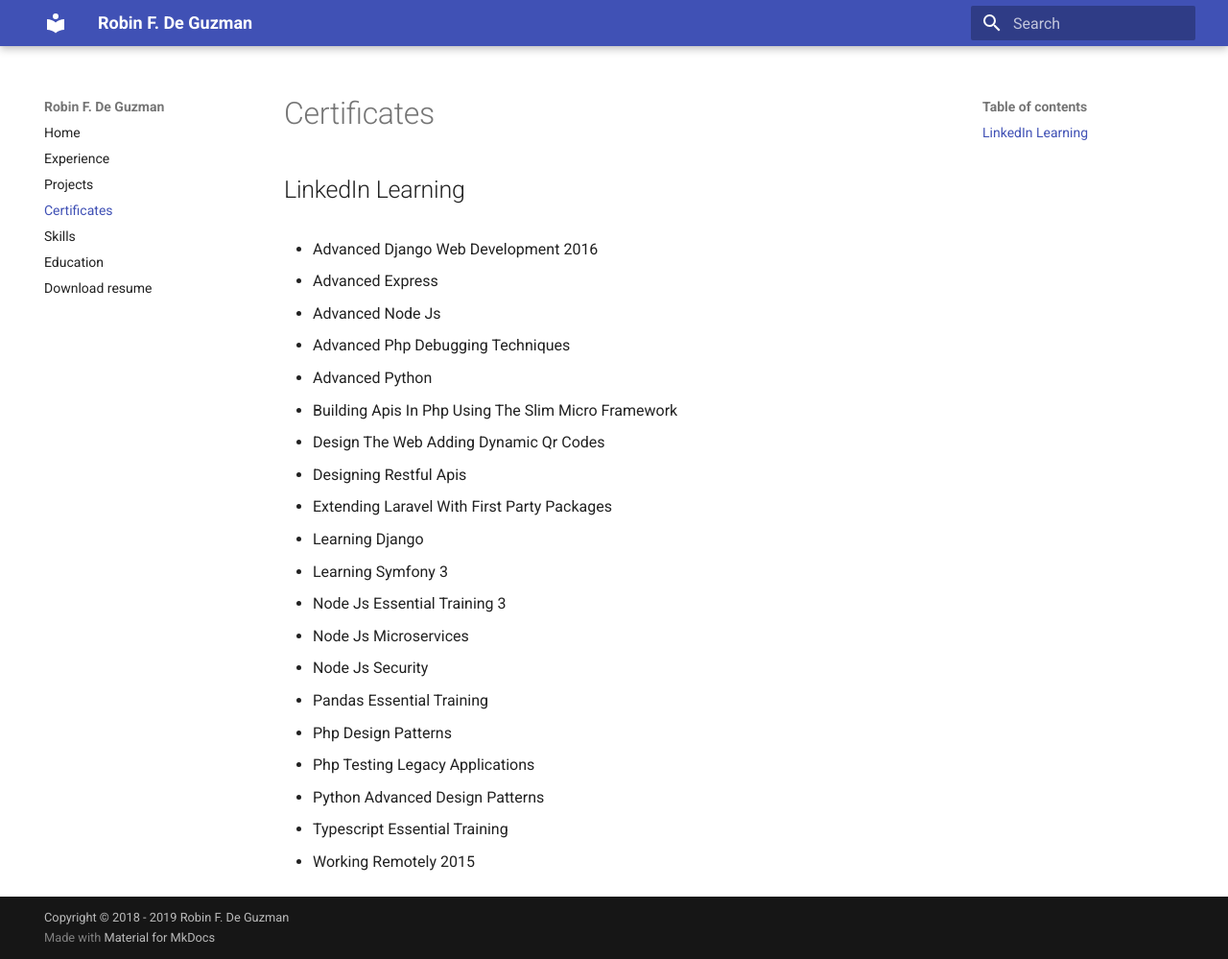
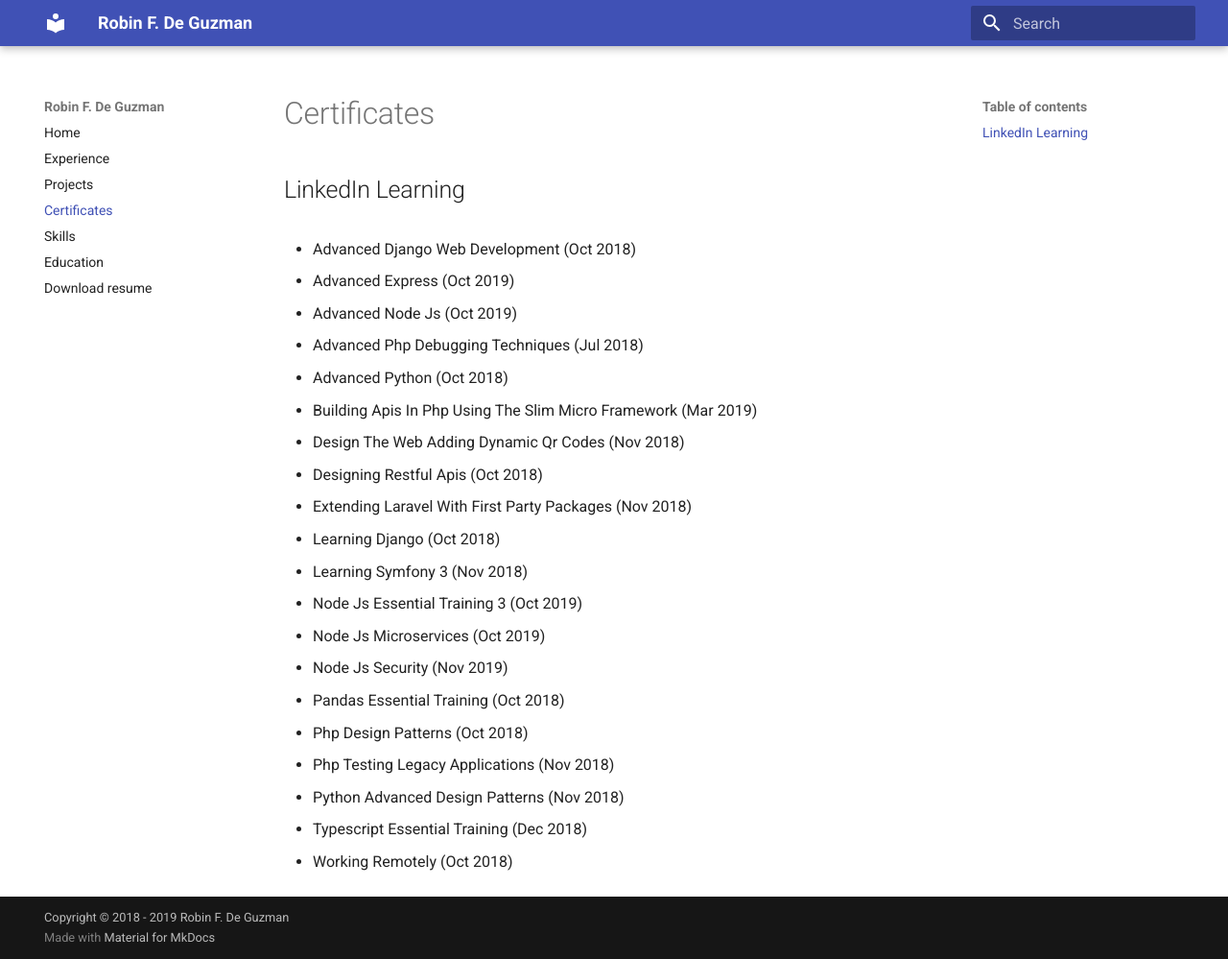
Before and after one commit to rfdeguzman21/rfdeguzman.github.io, an MkDocs documentation site: the page built from src/certificates.md, in a window 1280 px wide and 999 px high. Shown: the whole window at 96% size. Built offline with MkDocs 1.6.1 and Material for MkDocs 9.7.7, drawn with Linux system fonts in a browser that asks for light colours; old or Windows-style settings are respelled for this version of MkDocs.

Commit message:
Updated certificates w/ year issued

```diff
--- a/mkdocs.yml
+++ b/mkdocs.yml
@@ -3,7 +3,7 @@
 theme:
     name: material
 
-copyright: 'Robin F. De Guzman | rfdeguzman21@gmail.com | 0916 593 3905'
+copyright: 'Robin F. De Guzman | rfdeguzman21@gmail.com | (+63) 916 593 3905'
 
 site_author: 'Robin F. De Guzman'
 
--- a/src/certificates.md
+++ b/src/certificates.md
@@ -2,23 +2,23 @@
 
 ## LinkedIn Learning
 
-- Advanced Django Web Development 2016
-- Advanced Express
-- Advanced Node Js
-- Advanced Php Debugging Techniques
-- Advanced Python
-- Building Apis In Php Using The Slim Micro Framework
-- Design The Web Adding Dynamic Qr Codes
-- Designing Restful Apis
-- Extending Laravel With First Party Packages
-- Learning Django
-- Learning Symfony 3
-- Node Js Essential Training 3
-- Node Js Microservices
-- Node Js Security
-- Pandas Essential Training
-- Php Design Patterns
-- Php Testing Legacy Applications
-- Python Advanced Design Patterns
-- Typescript Essential Training
-- Working Remotely 2015
+- Advanced Django Web Development (Oct 2018)
+- Advanced Express (Oct 2019)
+- Advanced Node Js (Oct 2019)
+- Advanced Php Debugging Techniques (Jul 2018)
+- Advanced Python (Oct 2018)
+- Building Apis In Php Using The Slim Micro Framework (Mar 2019)
+- Design The Web Adding Dynamic Qr Codes (Nov 2018)
+- Designing Restful Apis (Oct 2018)
+- Extending Laravel With First Party Packages (Nov 2018)
+- Learning Django (Oct 2018)
+- Learning Symfony 3 (Nov 2018)
+- Node Js Essential Training 3 (Oct 2019)
+- Node Js Microservices (Oct 2019)
+- Node Js Security (Nov 2019)
+- Pandas Essential Training (Oct 2018)
+- Php Design Patterns (Oct 2018)
+- Php Testing Legacy Applications (Nov 2018)
+- Python Advanced Design Patterns (Nov 2018)
+- Typescript Essential Training (Dec 2018)
+- Working Remotely (Oct 2018)
```
Also changed, not shown: README.md (+4 -0 lines), 1 other file.
